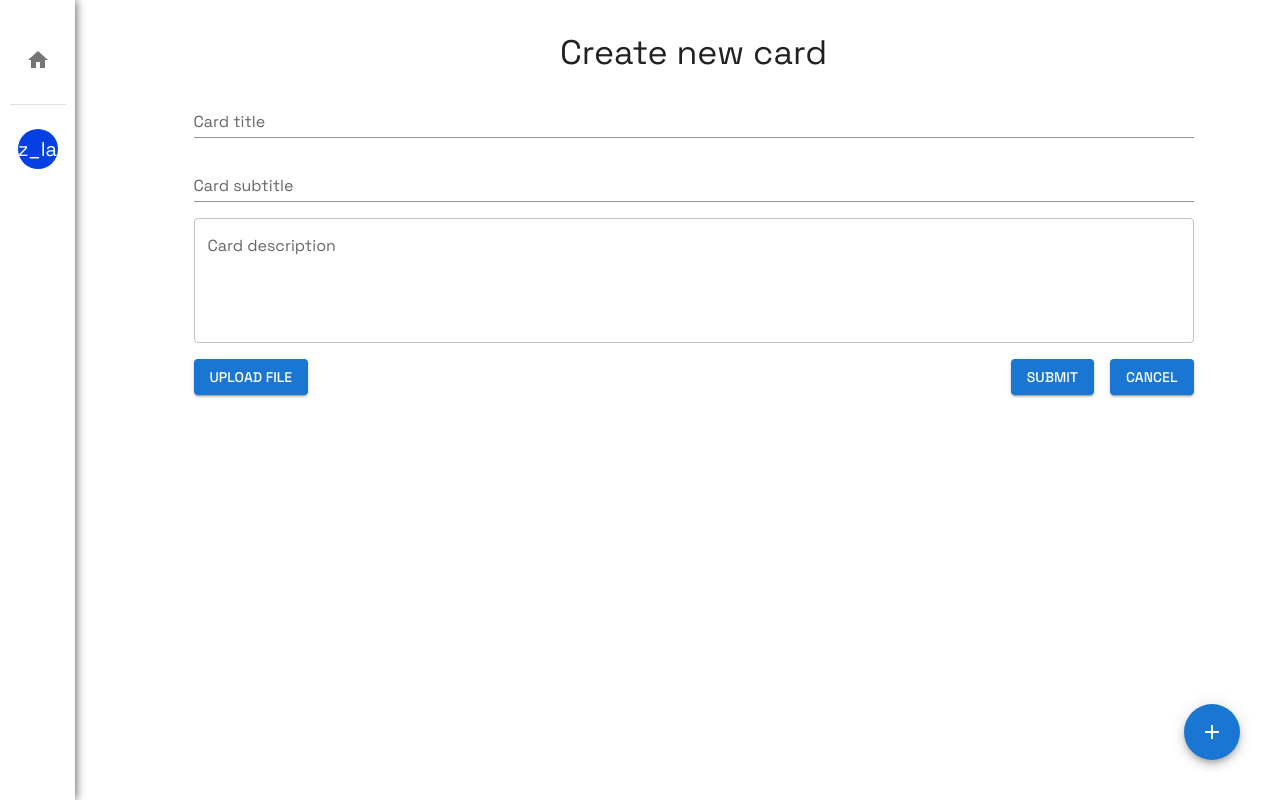
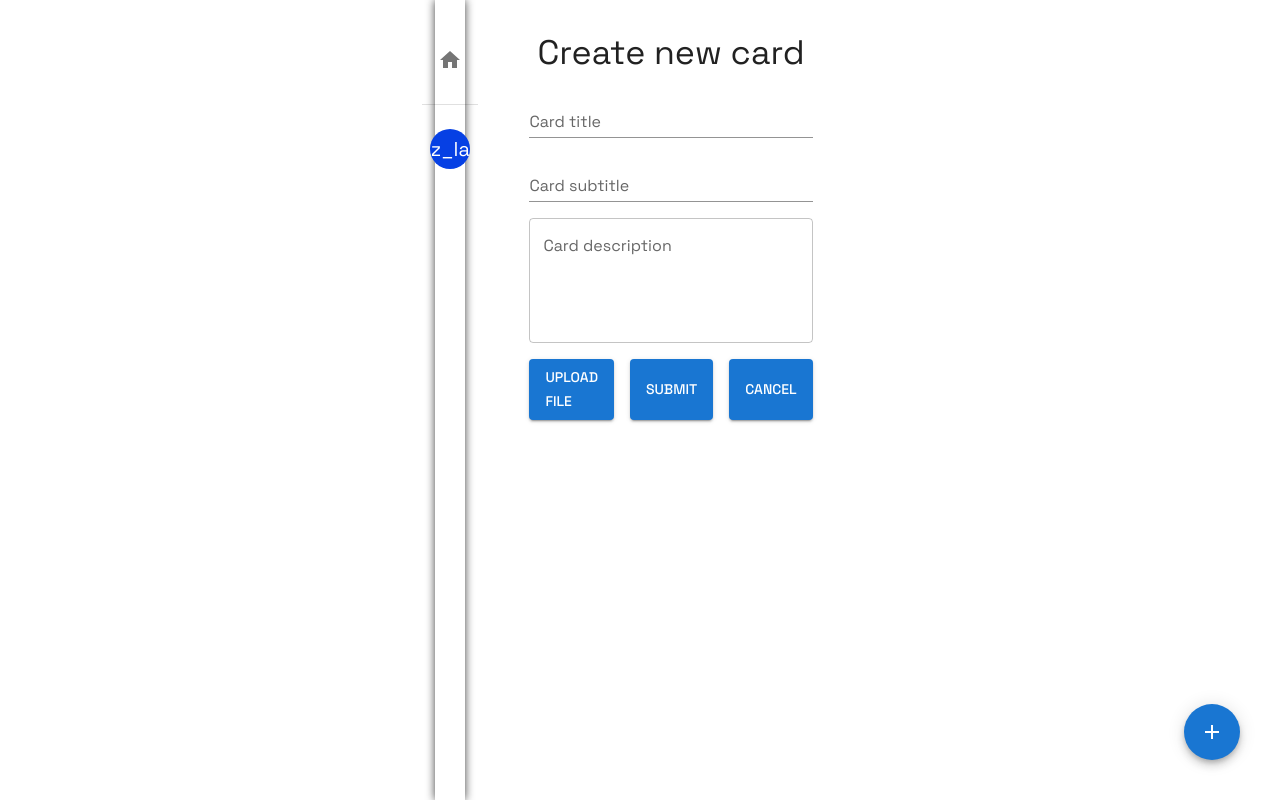
Before and after one commit to CoolfireOD/memora-demo, a React (Vite) app: page /create in a window 1280 px wide. Built offline with nearby package versions, Linux system fonts and the light colour scheme.

Commit message:
style: modify app container

```diff
--- a/src/components/AppContainer.tsx
+++ b/src/components/AppContainer.tsx
@@ -10,9 +10,13 @@ export const AppContainer: FC<AppContainerProps> = ({ children }) => {
     <Box
       sx={{
         width: "100%",
-        maxWidth: "2560px",
+        maxWidth: "1440px",
         p: 0,
         m: "auto",
+        display: "flex",
+        alignItems: "center",
+        justifyContent: "center",
+        minHeight: "100vh",
       }}
     >
       {children}
```
